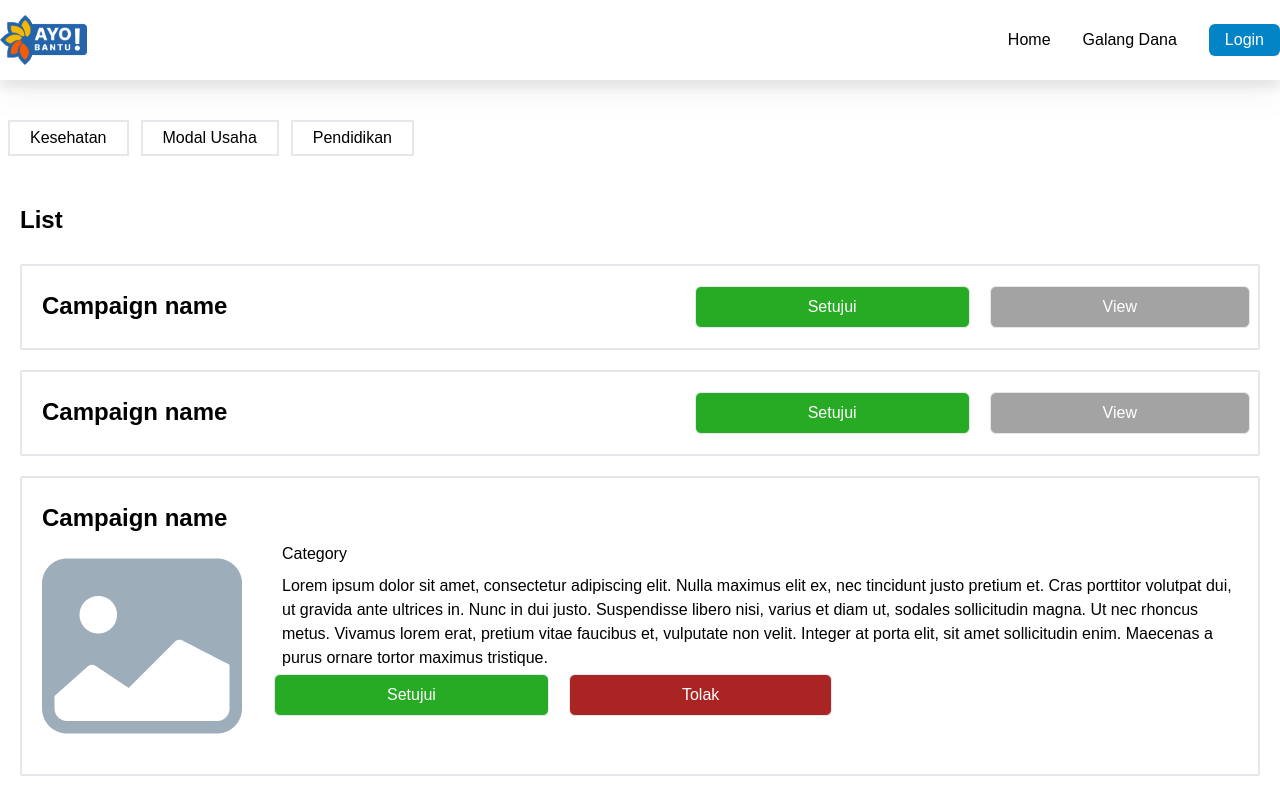
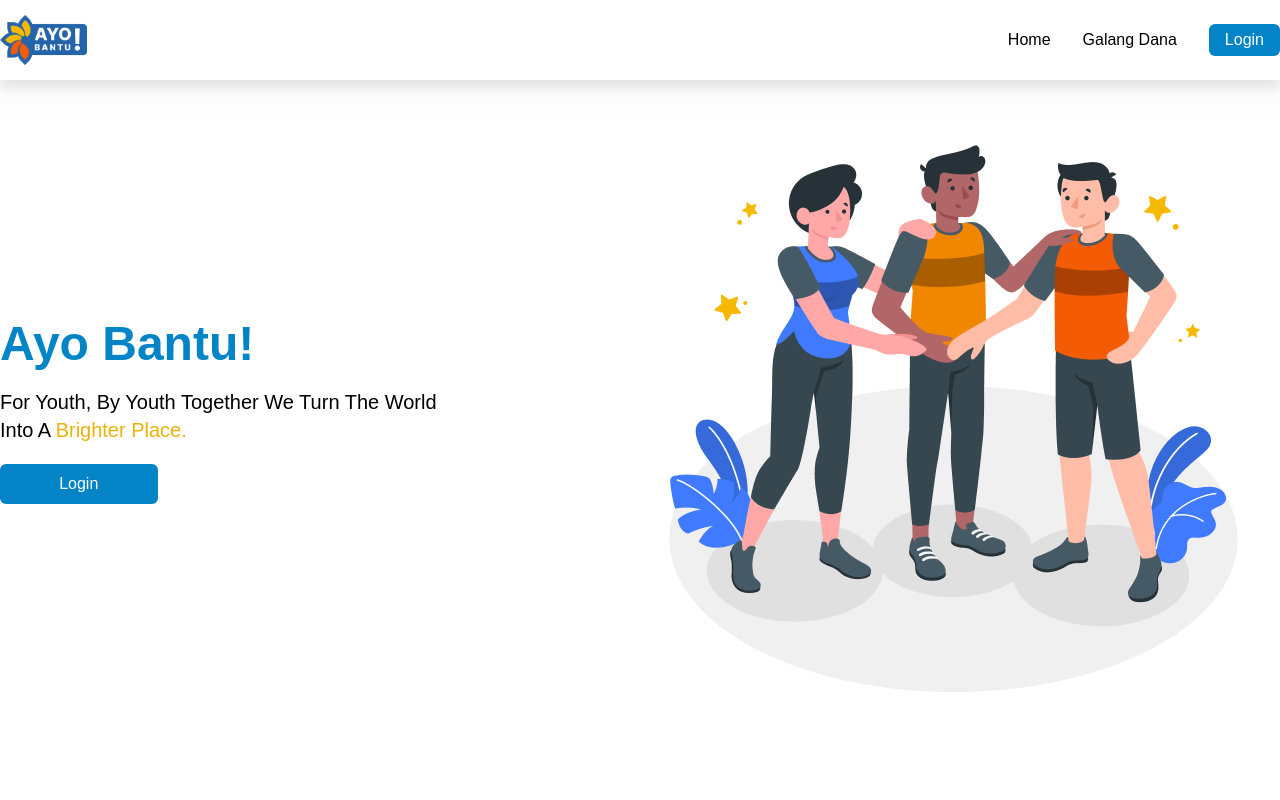
Before and after one commit to FE-07/final-project-FE, a React (Vite) app: page / in a window 1280 px wide. Shown: the top 800 px of the page. Built offline with nearby package versions, Linux system fonts and the light colour scheme.

Commit message:
Config on App

```diff
--- a/src/App.jsx
+++ b/src/App.jsx
@@ -21,7 +21,9 @@ function App() {
       <Navbar />
       {/* <Login /> */}
       {/* <BuatCampaign /> */}
-      <ListCampaign />
+
+      {/* <ListCampaign /> */}
+
       <Routes>
         <Route path="/" element={<Home />} />
         <Route path="/galangdana" element={<GalangDana />} />
```
